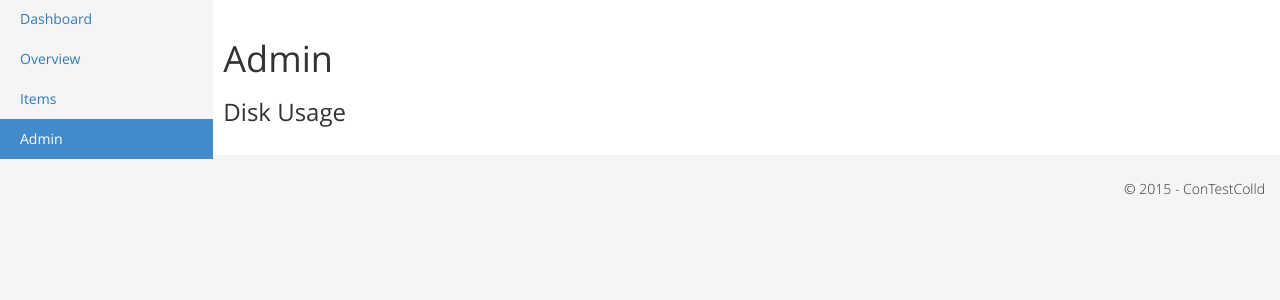
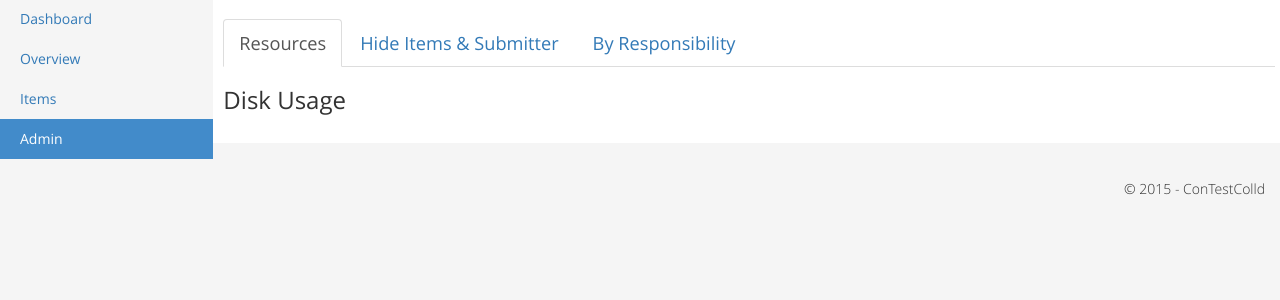
Before and after one commit to hgn/hippod, a Flask app: page /admin in a window 1280 px wide. Shown: the part 51-351 px from the top of the page. Run offline with Flask 2, Linux system fonts and the light colour scheme; some libraries are stand-ins or nearby versions.

Commit message:
admin page: introduce tabbed style layout
Signed-off-by: Hagen Paul Pfeifer <hagen@jauu.net>

```diff
--- a/contestcolld/assets/js/admin-main.js
+++ b/contestcolld/assets/js/admin-main.js
@@ -32,11 +32,13 @@
     }
 }
 
-$(document).ready(function() {
 
+function activaTab(tab){
+    $('.nav-tabs a[href="#' + tab + '"]').tab('show');
+};
 
+function loadRessourceData() {
   var res_url = "/api/v1.0/resources";
-
 	$.ajax({
 		type: "GET",
 		url: res_url,
@@ -60,4 +62,12 @@
             $("#usage-data").html(buf);
 		}
 	})
+}
+
+
+$(document).ready(function() {
+  activaTab('tab1');
+
+	loadRessourceData();
+
 });
--- a/contestcolld/assets/js/items-main.js
+++ b/contestcolld/assets/js/items-main.js
@@ -3,8 +3,5 @@
 };
 
 $(document).ready(function() {
-
     activaTab('tab1');
-
-
 });
--- a/contestcolld/templates/admin.html
+++ b/contestcolld/templates/admin.html
@@ -55,14 +55,52 @@
 				</ul>
 			</div>
 			<div class="col-sm-9 col-md-10 main">
-				<h1>Admin</h1>
+
+
+
+
+
+			<ul class="nav nav-tabs">
+					<li><a href="#tab1" data-toggle="tab">Resources</a></li>
+					<li><a href="#tab2" data-toggle="tab">Hide Items & Submitter</a></li>
+					<li><a href="#tab3" data-toggle="tab">By Responsibility</a></li>
+			</ul>
+
+
+			<div class="tab-content" id="tabs">
+
+
+
+
+				<div class="tab-pane" id="tab1">
+
+
 
 
 				<h3>Disk Usage</h3>
-
 				<p>
 				<div id="usage-data"></div>
 				</p>
+
+
+
+				</div> <!-- tab -->
+
+				<div class="tab-pane" id="tab2">
+					2
+				</div> <!-- tab -->
+
+				<div class="tab-pane" id="tab3">
+					3
+				</div> <!-- tab -->
+			</div> <!-- tabs -->
+
+
+
+
+
+
+
 
 			</div>
 
```
